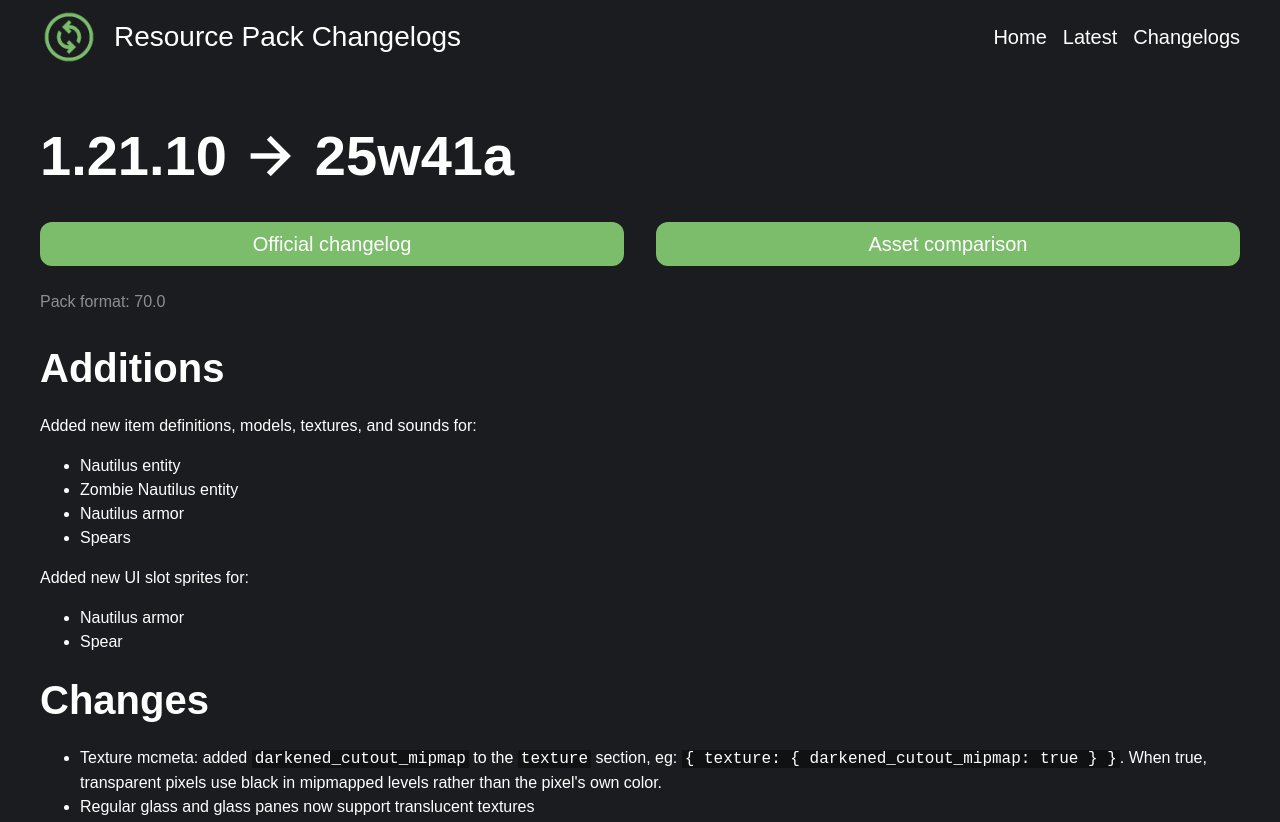
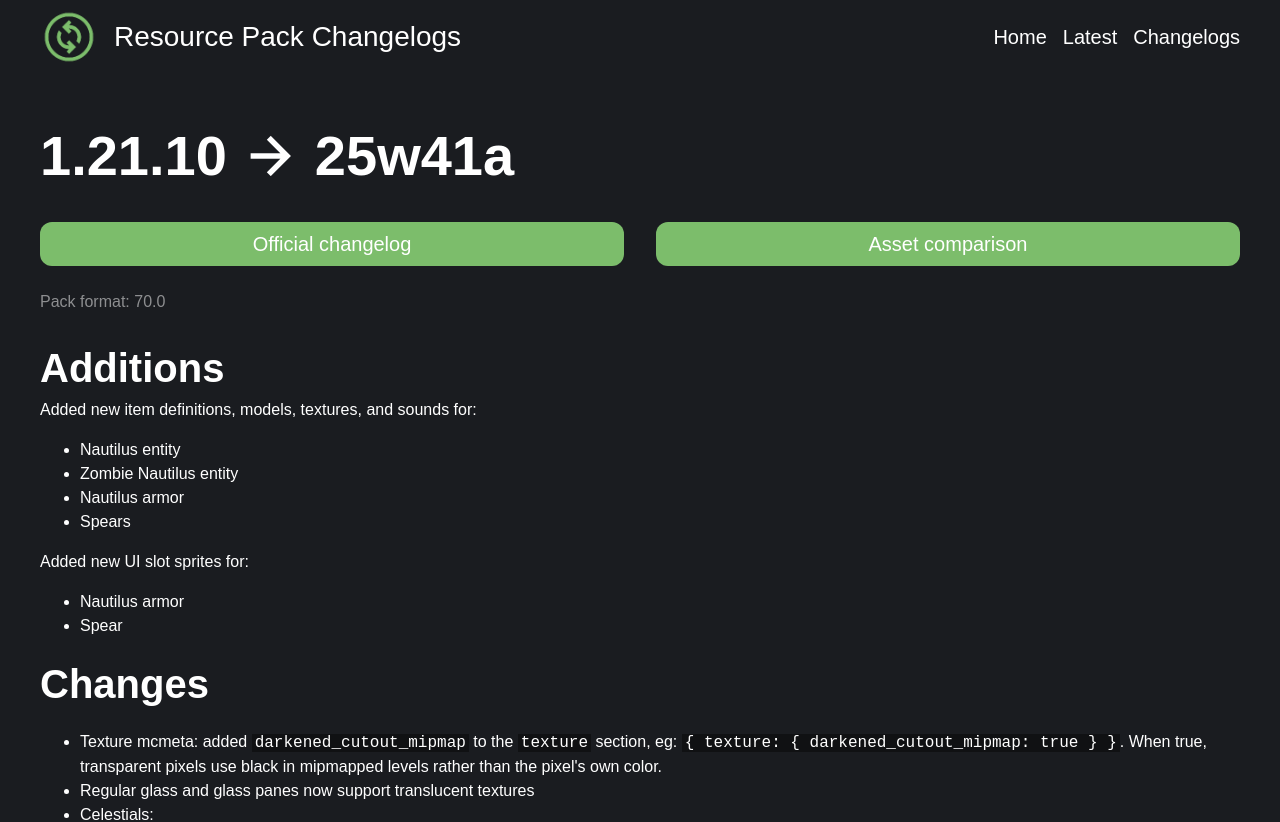
Before and after one commit to ewanhowell5195/ResourcePackChangelogs, a Vue app: page /changelogs/1.21.10_25w41a in a window 1280 px wide. Shown: the top 822 px of the page. Built offline with nearby package versions, Linux system fonts and the light colour scheme.

Commit message:
Update changelog.vue

```diff
--- a/src/components/pages/changelogs/changelog.vue
+++ b/src/components/pages/changelogs/changelog.vue
@@ -140,8 +140,14 @@
       }
     }
 
-    &:deep p {
+    &:deep(p) {
       margin: 1em 0;
+    }
+
+    &:deep(h2 + p),
+    &:deep(h3 + p),
+    &:deep(h4 + p) {
+      margin-top: 0;
     }
   }
 
```
